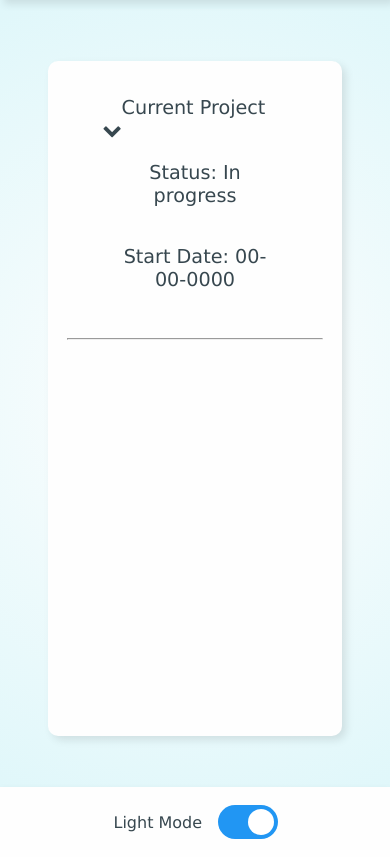
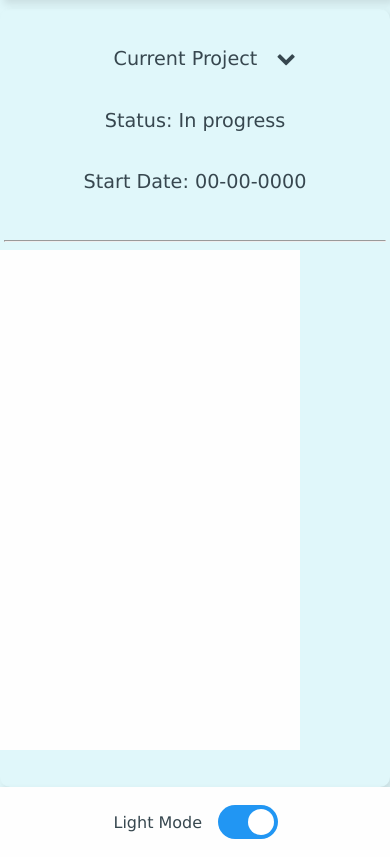
Before and after one commit to Sanjay004mk/rt-dashboard, a PHP site: page /user_home.php in a window 390 px wide. Shown: the part 71-928 px from the top of the page. Run offline with PHP 8.4, Linux system fonts and the light colour scheme.

Commit message:
changed css

```diff
--- a/styles.css
+++ b/styles.css
@@ -456,10 +457,15 @@ body {
     height: 100%;
     min-height: 80vh;
     background-color: var(--footer);
-    padding: 1em;
     border-radius: 10px;
     box-shadow: 4px 4px 8px rgba(0, 0, 0, 0.1);
     color: var(--text);
+    background-color: var(--bg);
+
+    margin-top: 5em;
+    width: 100%;
+    padding-top: 2em;
+    flex: 1;
 }
 
 .dashboard-header {
@@ -479,6 +485,10 @@ body {
     padding: 0 0.5em;
 }
 
+.prj-title-holder {
+    display: block;
+}
+
 .db-header-item {
     padding: 0 1em;
 }
@@ -553,6 +532,15 @@ body {
     margin: 0 8%;
 }
 
+.db-sidebar {
+    display: flex;
+    flex-direction: column;
+    justify-content: center;
+    align-items: center;
+    min-width: 300px;
+    min-height: 500px;
+    background-color: var(--footer);
+}
 
 /*
 *
@@ -754,6 +742,10 @@ input:checked + .slider:before {
         padding: 0;
     }
 
+    .dashboard {
+        padding-top: 0;
+    }
+
     .dashboard-header {
         flex-direction: column;
         align-items: center;
@@ -765,6 +757,10 @@ input:checked + .slider:before {
         text-align: center;
     }
 
+    .prj-title-holder {
+        padding: 1em;
+    }
+
     .db-header-end {
         margin-left: 0;
     }
--- a/user_home.php
+++ b/user_home.php
@@ -26,20 +26,17 @@
 
         // Close the dropdown menu if the user clicks outside of it
         window.onclick = function(event) {{
-            if (event.target.id != 'prjTitle' && event.target.id != 'prjListDD')
-            {
+            if (event.target.id == 'prjTitle' || event.target.id == 'prjListDD')
+                toggleProjectList();
+            else
                 document.getElementById('project-dropdown').style.display = "none";
-            }
-            else
-                toggleProjectList();
         }}
 
     </script>
 
-    <div class="main-content">
     <div class="dashboard">
         <div class="dashboard-header">
-                <div>
+            <div class="prj-title-holder">
                 <span id="prjTitle" class="db-prj-title">Current Project</span><i class="fa fa-thin fa-chevron-down" id="prjListDD"></i>
                 <div id="project-dropdown" class="project-list" >
                     <a href="#">Project Other</a><hr>
@@ -54,7 +51,10 @@
         </div>
         <hr class="dashboard-hr">
 
+        <div class="db-sidebar">
+
         </div>
+
     </div>
 
     <?php
```
Also changed, not shown: other parts of styles.css (+1 -31 lines). Lines whose indentation alone changed are shown as unchanged.
